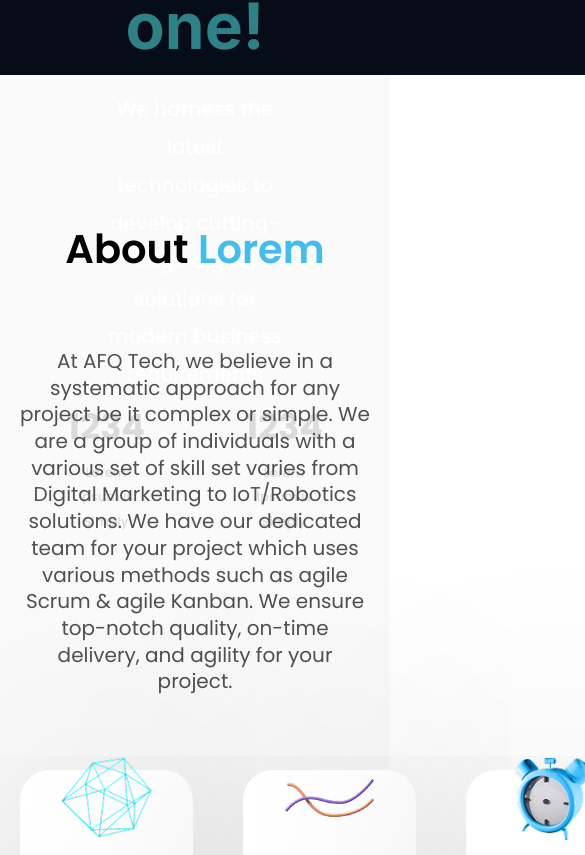
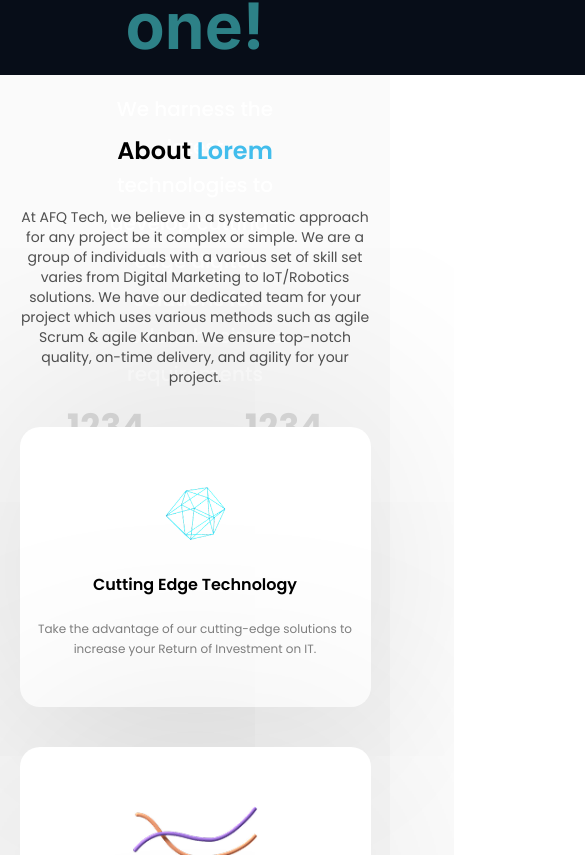
Before and after one commit to Akbarshoh404/TeenVision, a React (Create React App) app: page / in a window 390 px wide. Shown: the part 769-1624 px from the top of the page, 585 px wide, since content can reach past the window. Built offline with nearby package versions, Linux system fonts and the light colour scheme; a web font is replaced by a local one.

Commit message:
responsive section1

```diff
--- a/src/Landing/Home/Section1/index.jsx
+++ b/src/Landing/Home/Section1/index.jsx
@@ -1,7 +1,6 @@
+// HomeSection1.jsx (unchanged)
 import React from "react";
-
 import styles from "./style.module.scss";
-
 import img1 from "../../../Components/images/VR Array 1 (1).png";
 import img2 from "../../../Components/images/Line Chart 1.png";
 import img3 from "../../../Components/images/clock 1.png";
--- a/src/Landing/Home/Section1/style.module.scss
+++ b/src/Landing/Home/Section1/style.module.scss
@@ -1,3 +1,4 @@
+// style.module.scss
 * {
   margin: 0px;
   padding: 0px;
@@ -16,7 +17,6 @@
   width: 90%;
   margin: auto;
   height: 100%;
-
   display: flex;
   justify-content: center;
   align-items: center;
@@ -48,7 +48,6 @@
 }
 
 // Cards
-
 .cards {
   width: 100%;
   display: flex;
@@ -64,7 +63,6 @@
   background-color: white;
   border-radius: 30px;
   box-shadow: 0px 4px 250px 0px #00000026;
-
   display: flex;
   justify-content: center;
   align-items: center;
@@ -77,6 +75,8 @@
 
   img {
     width: 100%;
+    height: 100%;
+    object-fit: contain; // Ensures images scale properly
   }
 }
 
@@ -99,3 +99,116 @@
   text-align: center;
   color: #808080;
 }
+
+// Responsive Design
+@media screen and (max-width: 1024px) {
+  .section {
+    padding: 100px 0;
+  }
+
+  .container {
+    width: 92%;
+    gap: 60px;
+  }
+
+  .cards {
+    flex-direction: column;
+    gap: 40px;
+  }
+
+  .card {
+    height: 350px;
+    padding: 25px;
+  }
+
+  .p1 {
+    font-size: 34px;
+    line-height: 42px;
+  }
+
+  .p2 {
+    font-size: 18px;
+    line-height: 24px;
+  }
+}
+
+@media screen and (max-width: 768px) {
+  .section {
+    padding: 80px 0;
+  }
+
+  .container {
+    width: 95%;
+    gap: 50px;
+  }
+
+  .card {
+    height: 320px;
+    padding: 20px;
+  }
+
+  .cardImg {
+    height: 35%;
+  }
+
+  .p1 {
+    font-size: 28px;
+    line-height: 36px;
+  }
+
+  .p2 {
+    font-size: 16px;
+    line-height: 22px;
+  }
+
+  .cardP1 {
+    font-size: 17px;
+    line-height: 30px;
+  }
+
+  .cardP2 {
+    font-size: 13px;
+    line-height: 22px;
+  }
+}
+
+@media screen and (max-width: 480px) {
+  .section {
+    padding: 60px 0;
+  }
+
+  .container {
+    width: 90%;
+    gap: 40px;
+  }
+
+  .card {
+    height: 280px;
+    padding: 15px;
+    border-radius: 20px;
+  }
+
+  .cardImg {
+    height: 30%;
+  }
+
+  .p1 {
+    font-size: 24px;
+    line-height: 32px;
+  }
+
+  .p2 {
+    font-size: 14px;
+    line-height: 20px;
+  }
+
+  .cardP1 {
+    font-size: 16px;
+    line-height: 28px;
+  }
+
+  .cardP2 {
+    font-size: 12px;
+    line-height: 20px;
+  }
+}
```
